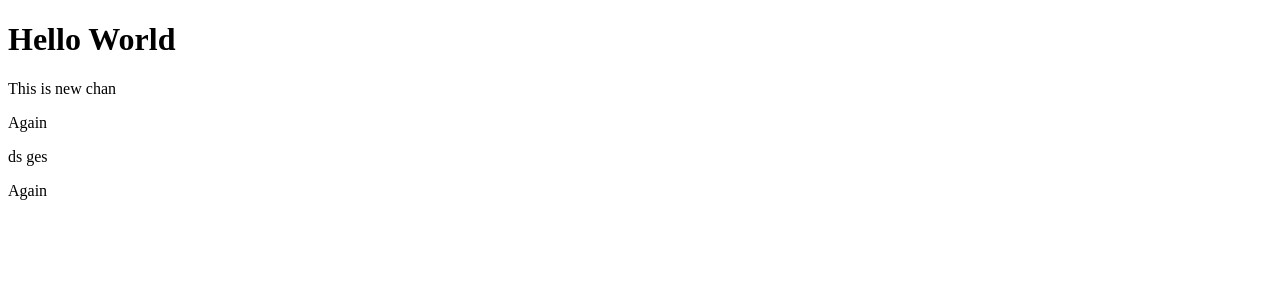
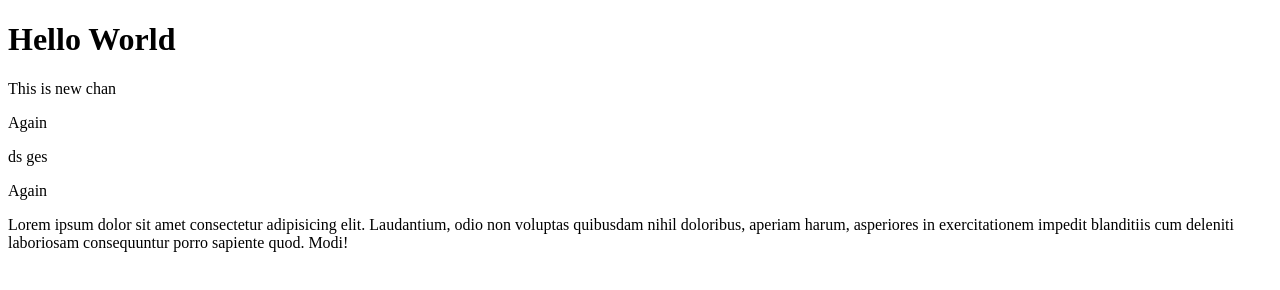
Before and after one commit to btrach228/repository_0, a plain HTML site: page index1.html in a window 1280 px wide. Drawn offline with Linux system fonts and the light colour scheme.

Commit message:
first commit

```diff
--- a/index1.html
+++ b/index1.html
@@ -12,6 +12,9 @@
     <p>This is new chan <p>Again</p>
         ds ges</p>
     <p>Again</p>
+    <p>Lorem ipsum dolor sit amet consectetur adipisicing elit. Laudantium, odio non voluptas quibusdam nihil doloribus,
+        aperiam harum, asperiores in exercitationem impedit blanditiis cum deleniti laboriosam consequuntur porro
+        sapiente quod. Modi!</p>
 </body>
 
 </html>
```
